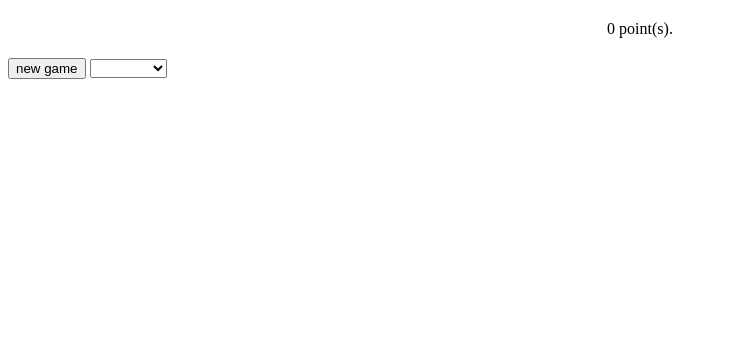
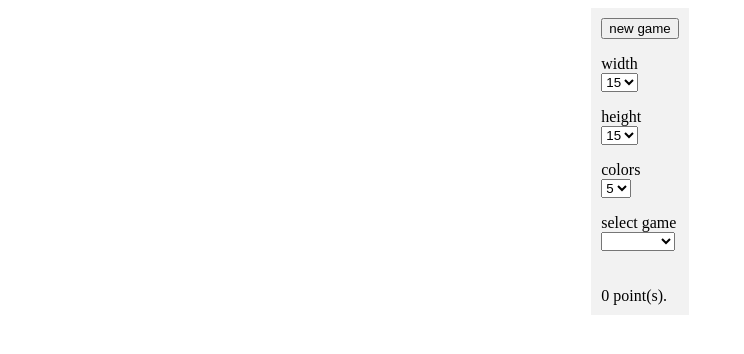
Before and after one commit to battermann/samegame-fable, a website: page public/index.html in a window 1280 px wide. Shown: the whole page, without its empty margins (0-744 px from the left). Drawn offline with Linux system fonts and the light colour scheme.

Commit message:
select board size

```diff
--- a/public/index.html
+++ b/public/index.html
@@ -8,22 +8,73 @@
     <link href='samegame.css' rel='stylesheet' />
 </head>
 <body>
+<div id="samegame">
     <div id="sg-board" class="15-15-5"></div>
+    <div id="sg-controller">
+        <div><button type="button" id="new-game">new game</button></div>
+
+        <p><div class="label">width</div>
+        <select id="sg-select-w">
+            <option value="3">3</option>
+            <option value="4">4</option>
+            <option value="5">5</option>
+            <option value="6">6</option>
+            <option value="7">7</option>
+            <option value="8">8</option>
+            <option value="9">9</option>
+            <option value="10">10</option>
+            <option value="11">11</option>
+            <option value="12">12</option>
+            <option value="13">13</option>
+            <option value="14">14</option>
+            <option value="15" selected="selected">15</option>
+        </select></p>
+
+        <p><div class="label">height</div>
+        <select id="sg-select-h">
+            <option value="3">3</option>
+            <option value="4">4</option>
+            <option value="5">5</option>
+            <option value="6">6</option>
+            <option value="7">7</option>
+            <option value="8">8</option>
+            <option value="9">9</option>
+            <option value="10">10</option>
+            <option value="11">11</option>
+            <option value="12">12</option>
+            <option value="13">13</option>
+            <option value="14">14</option>
+            <option value="15" selected="selected">15</option>
+        </select></p>
+
+        <p><div class="label">colors</div>
+        <select id="sg-select-col">
+            <option value="3">3</option>
+            <option value="4">4</option>
+            <option value="5" selected="selected">5</option>
+            <option value="6">6</option>
+            <option value="7">7</option>
+            <option value="8">8</option>
+        </select></p>
+
+        <p><div class="label">select game</div>
+        <select id="sg-select-game">
+            <option value="-1" selected="selected">&nbsp;</option>
+            <option value="0">game 1</option>
+            <option value="1">game 2</option>
+            <option value="2">game 3</option>
+            <option value="3">game 4</option>
+            <option value="4">game 5</option>
+            <option value="5">game 6</option>
+            <option value="6">game 7</option>
+            <option value="7">game 8</option>
+            <option value="8">game 9</option>
+            <option value="9">game 10</option>
+        </select></p>
+
+    </div>
     <div id="sg-score">0 point(s).</div>
-    <button type="button" id="new-game">new game</button>
-    <select id="sg-select-game">
-        <option value="-1" selected="selected">&nbsp;</option>
-        <option value="0">Game 1</option>
-        <option value="1">Game 2</option>
-        <option value="2">Game 3</option>
-        <option value="3">Game 4</option>
-        <option value="4">Game 5</option>
-        <option value="5">Game 6</option>
-        <option value="6">Game 7</option>
-        <option value="7">Game 8</option>
-        <option value="8">Game 9</option>
-        <option value="9">Game 10</option>
-    </select>
+</div>
     <script src="samegame.js"></script>
 </body>
 </html>
--- a/public/samegame.css
+++ b/public/samegame.css
@@ -1,36 +1,53 @@
-.horiz-centered {
+#samegame {
+	background-color: #F2F2F2;
+    display: table;
     margin-left: auto;
 	margin-right: auto;
 }
 
+#sg-board {
+	float: left;
+}
+
+#sg-controller {
+	float: left;
+	margin: 10px;
+}
+
+#new-game {
+}
+
 .sg-cell {
-    width:30px;
-    height:30px;
+	width: 30px;
+	height: 30px;
 }
 
 .sg-table {
+    margin: 10px;
+    border: 2px  solid lightgrey;
 	border-collapse: separate;
-    display:table;
+	display: table;
 	width: initial;
 }
 
 .sg-td {
+    border: none;
 }
 
-.sg-table, .sg-td {
+.sg-tr {
     border: none;
-    padding: 0px;
     border-bottom: none;
-    border-spacing: 2px 2px;
 }
 
-#sg-score, #sg-board {
-    text-align: center;
-    margin-bottom: 20px;
+.sg-table, .sg-td, .sg-tr {
+	padding: 0;
+	border-spacing: 2px 2px;
+	background-color: transparent !important;
 }
 
-.new-button-wrapper {
-    text-align: center;
+#sg-score {
+    padding: 10px;
+	clear: both;
 }
 
 .sg-color0 {
@@ -38,11 +55,11 @@
 }
 
 .sg-color1 {
-    background-color: #858DB9;
+	background-color: #4C4238;
 }
 
 .sg-color2 {
-    background-color: #82CB50;
+	background-color: #858DB9;
 }
 
 .sg-color3 {
@@ -50,7 +67,7 @@
 }
 
 .sg-color4 {
-    background-color: #4C4238;
+	background-color: #82CB50;
 }
 
 .sg-color5 {
```
Also changed, not shown: 1 other file. Lines whose indentation alone changed are shown as unchanged.
